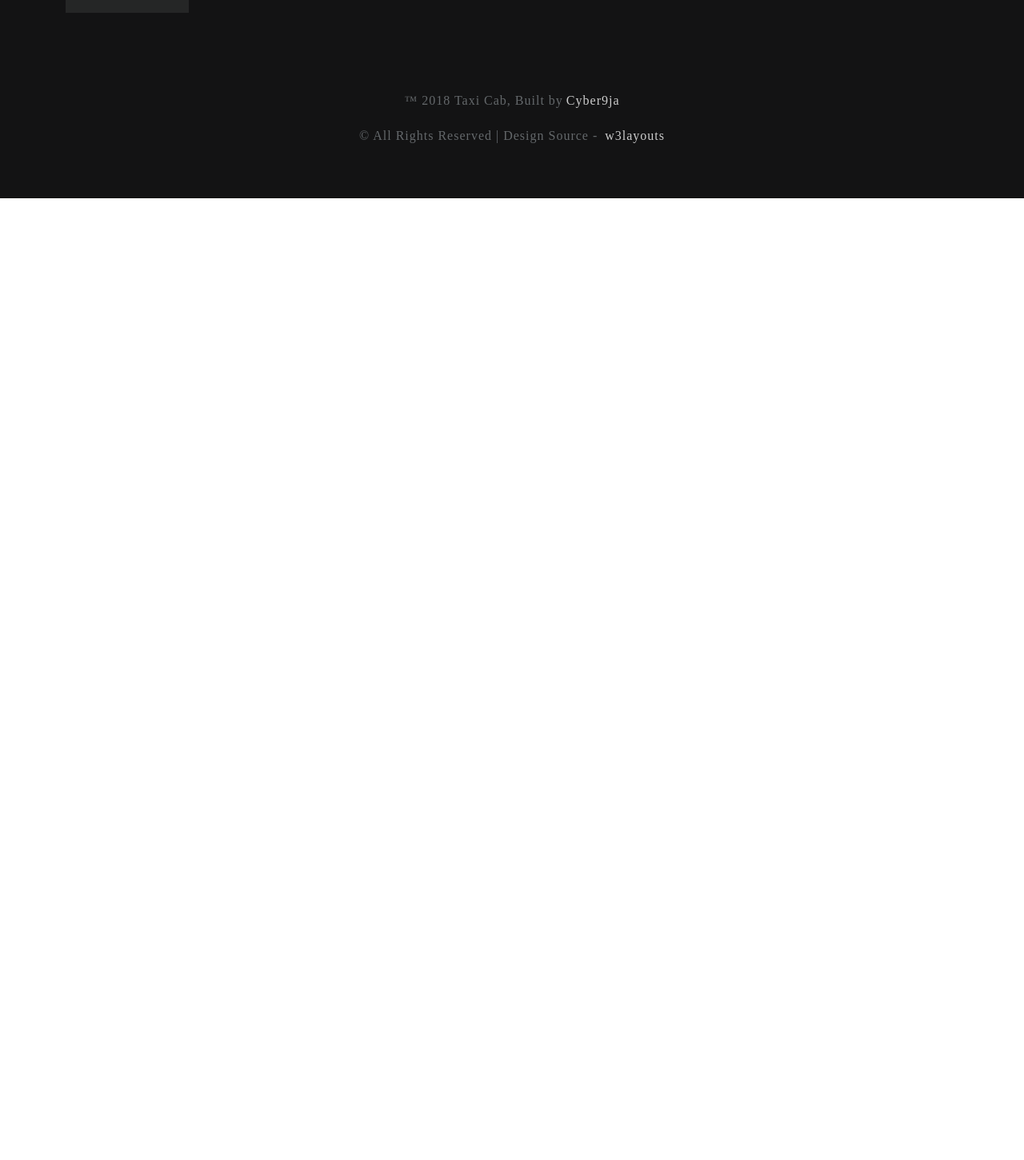
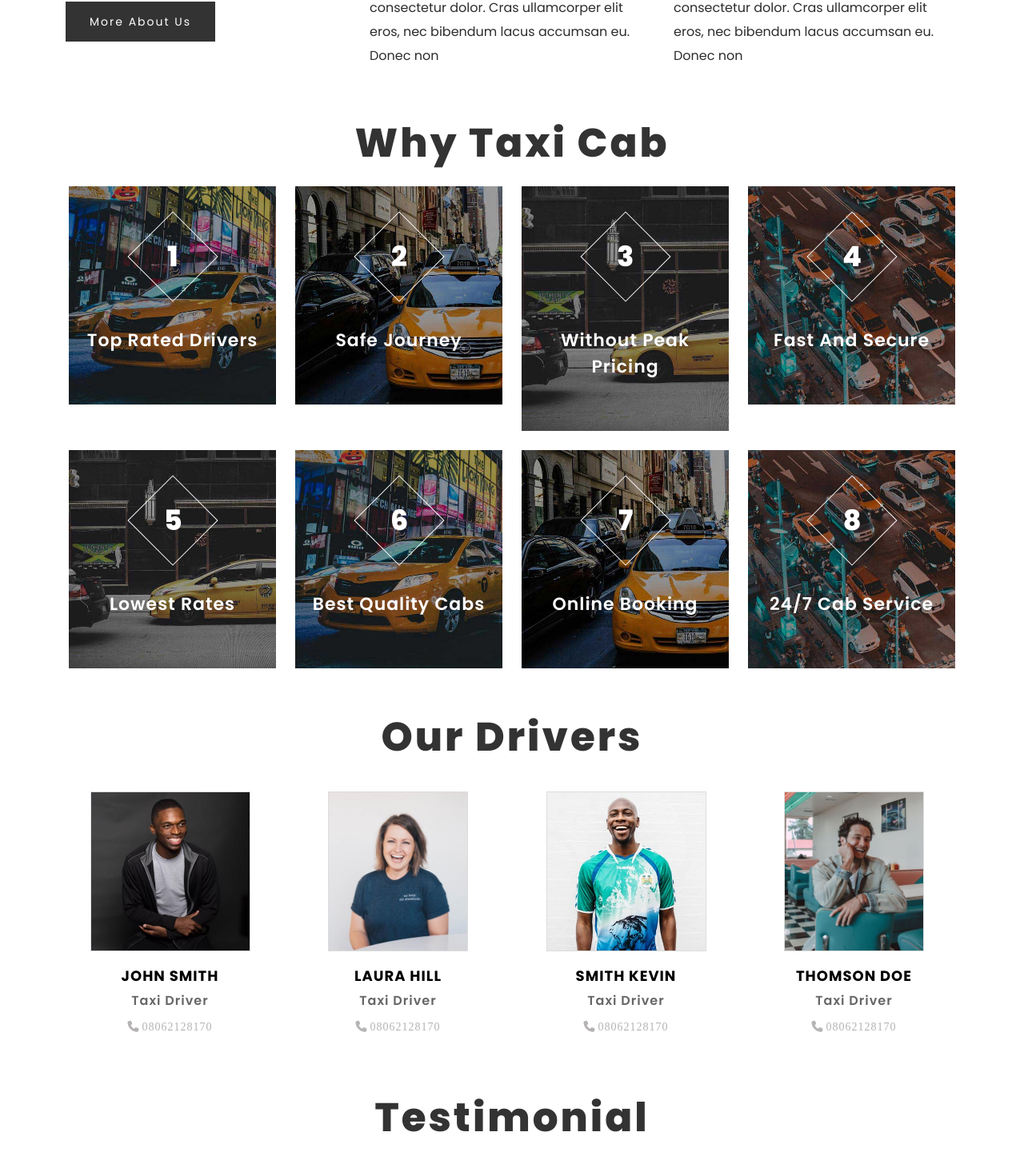
Before and after one commit to Cyber9jaDev/Car-Booking-System, a React (Vite) app in the folder client/: page / in a window 1280 px wide. Shown: the part 1123-2574 px from the top of the page at 80% size. Before the commit the page ends 1371 px from the top, so only its background shows below. Built offline with nearby package versions, Linux system fonts and the light colour scheme.

Commit message:
minor update

```diff
--- a/client/src/Routes.tsx
+++ b/client/src/Routes.tsx
@@ -13,6 +13,7 @@ import PaymentModal from "./components/modal/PaymentModal";
 import Thanks from "./pages/users/Thanks";
 import PrivateRoute from "./utilities/PrivateRoute";
 import PublicRoute from "./utilities/PublicRoute";
+import Footer from "./components/users/Footer";
 
 
 const RouterLinks = () => {
@@ -33,6 +34,7 @@ const RouterLinks = () => {
         <Route path="/booking" element = { <Bookings/> } />
         <Route path="/admin/home" element={ <Home/>} />
       </Routes>
+      <Footer />
     </BrowserRouter>
   );
 }
--- a/client/src/components/modal/SeatModal.tsx
+++ b/client/src/components/modal/SeatModal.tsx
@@ -5,13 +5,19 @@ import ToyotaSeatModal from './template/ToyotaSeatModal';
 import { BookingContext } from '../../contexts/BookingContext';
 import { useNavigate } from 'react-router-dom';
 import '../../sass/modal.scss';
+import { UserContext } from '../../contexts/UserContext';
+import { Toast } from '../../utilities/Functions';
 
 
 const SeatModal = () => {
   const { bookingState: { selectedBus, selectedSeatNo }, closeModal } = useContext(BookingContext);
+  const { currentUser } = useContext(UserContext);
   const navigate = useNavigate();
 
   const handleTrip = () => {
+    if(!currentUser){
+      return Toast('error', 'Please log in to book this seat');
+    }
     if(selectedSeatNo === 0 ){ return }
     closeModal();
     navigate('/passenger-details');
--- a/client/src/components/users/TicketSelect.tsx
+++ b/client/src/components/users/TicketSelect.tsx
@@ -34,7 +34,8 @@ const TicketSelect = ({ busType, travellingFrom, travellingTo, availableSeats, b
           <p className='fee'>N{price}</p>
           <button
             className='w-100'
-            onClick={() => { setBookingState(prev => ({...prev, selectedSeatNo: 0, isOpenModal: true, selectedBus: { busType, availableSeats, _id, bookedSeats }}))}}>
+            onClick={() => {
+              setBookingState(prev => ({...prev, selectedSeatNo: 0, isOpenModal: true, selectedBus: { busType, availableSeats, _id, bookedSeats }}))}}>
             View Seats
           </button>
         </div>
--- a/client/src/pages/users/Homepage.tsx
+++ b/client/src/pages/users/Homepage.tsx
@@ -1,18 +1,18 @@
 import Banner from '../../components/users/Banner';
-// import Welcome from '../../components/users/Welcome';
-// import Why from '../../components/users/Why';
-// import Team from '../../components/users/Team';
-// import Testimonial from '../../components/users/Testimonial';
+import Welcome from '../../components/users/Welcome';
+import Why from '../../components/users/Why';
+import Team from '../../components/users/Team';
+import Testimonial from '../../components/users/Testimonial';
 
 const Homepage = () => {
 
   return (
     <>
       <Banner />
-      {/* <Welcome /> */}
-      {/* <Why /> */}
-      {/* <Team /> */}
-      {/* <Testimonial /> */}
+      <Welcome />
+      <Why />
+      <Team />
+      <Testimonial />
     </>
   )
 }
--- a/client/src/pages/users/SharedLayout.tsx
+++ b/client/src/pages/users/SharedLayout.tsx
@@ -1,13 +1,11 @@
 // import TopNav from '../../components/users/TopNav';
 import { Outlet } from 'react-router-dom';
-import Footer from '../../components/users/Footer';
 
 const SharedLayout = () => {
   return (
     <>
       {/* <TopNav /> */}
       <Outlet />
-      <Footer />
     </>
   )
 }
```
